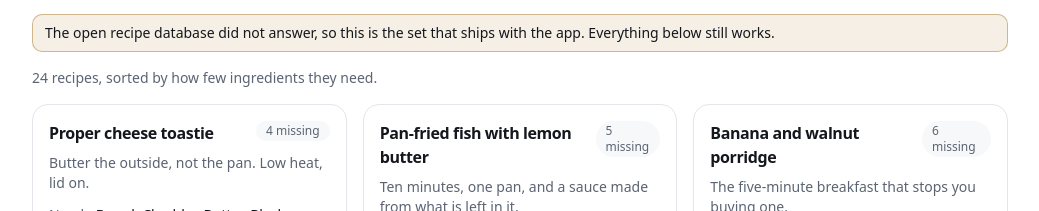
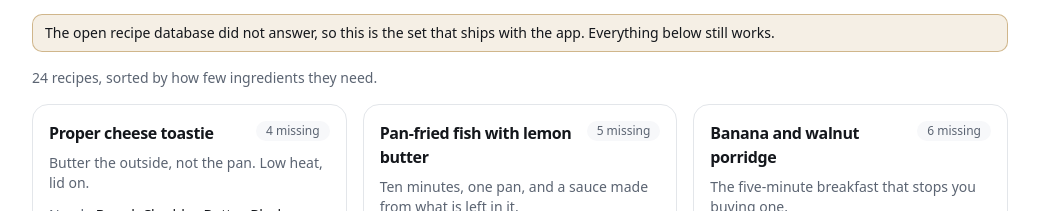
Before and after one commit to MrNedNick/pantry, a Next.js app: page / in a window 1280 px wide. Shown: the part 1887-2098 px from the top of the page, without its empty margins (120-1159 px from the left). Built offline with nearby package versions, Linux system fonts and the light colour scheme; no server answers.

Commit message:
fix: issues found in the live run

```diff
--- a/src/app/layout.tsx
+++ b/src/app/layout.tsx
@@ -5,6 +5,7 @@ import { site } from '@/content/site'
 import './globals.css'
 
 export const metadata: Metadata = {
+  ...(site.demo ? { metadataBase: new URL(site.demo) } : {}),
   title: {
     default: `${site.name} — ${site.tagline.toLowerCase()}`,
     template: `%s — ${site.name}`,
--- a/src/app/recipes/[slug]/page.tsx
+++ b/src/app/recipes/[slug]/page.tsx
@@ -6,6 +6,7 @@ import { Badge } from '@/components/badge/badge'
 import { BackToResults } from '@/components/pantry/back-to-results'
 import { PantryAwareIngredients } from '@/components/pantry/pantry-aware-ingredients'
 import { PickRecipeButton } from '@/components/pantry/pick-recipe-button'
+import { site } from '@/content/site'
 import { getKitchenSlugs, getRecipeBySlug } from '@/lib/pantry/source'
 
 /**
@@ -46,7 +47,9 @@ export async function generateMetadata({
   return {
     title: recipe.title,
     description: recipe.summary,
-    alternates: { canonical: `/recipes/${recipe.slug}` },
+    // Only once there is an origin to resolve it against — a canonical
+    // pointing at localhost is worse than none.
+    alternates: site.demo ? { canonical: `/recipes/${recipe.slug}` } : undefined,
   }
 }
 
--- a/src/components/pantry/recipe-card.tsx
+++ b/src/components/pantry/recipe-card.tsx
@@ -35,7 +35,10 @@ export function RecipeCard({
             {recipe.title}
           </Link>
         </h3>
-        <Badge tone={ready ? 'success' : missing.length <= 2 ? 'warning' : 'neutral'}>
+        <Badge
+          tone={ready ? 'success' : missing.length <= 2 ? 'warning' : 'neutral'}
+          className="shrink-0 whitespace-nowrap"
+        >
           {ready ? 'Ready to cook' : `${missing.length} missing`}
         </Badge>
       </div>
--- a/src/components/pantry/recipe-list.tsx
+++ b/src/components/pantry/recipe-list.tsx
@@ -39,6 +39,8 @@ export async function RecipeList({
   }
 
   const nothingReady = have.length > 0 && ready.length === 0
+  // Enough to browse without turning the page into a wall of cards.
+  const visible = matched.slice(0, 24)
 
   return (
     <>
@@ -55,6 +57,9 @@ export async function RecipeList({
         {have.length === 0
           ? `${matched.length} recipes, sorted by how few ingredients they need.`
           : `${ready.length} of ${matched.length} recipes need nothing else.`}
+        {matched.length > visible.length
+          ? ` Showing the closest ${visible.length}.`
+          : ''}
       </p>
       {nothingReady ? (
         <div className="mt-4">
@@ -68,7 +73,7 @@ export async function RecipeList({
       ) : null}
 
       <ul className="mt-4 grid gap-4 @md:grid-cols-2 @4xl:grid-cols-3">
-        {matched.slice(0, 24).map((match) => (
+        {visible.map((match) => (
           <li key={match.recipe.id} className="min-w-0">
             <RecipeCard match={match} have={have} picked={picked} />
           </li>
--- a/src/content/site.ts
+++ b/src/content/site.ts
@@ -4,8 +4,12 @@ export const site = {
   tagline: 'Cook from what you already have',
   repo: 'https://github.com/MrNedNick/pantry',
   readme: 'https://github.com/MrNedNick/pantry#readme',
-  /** Filled in once the demo is deployed; the footer hides the link until then. */
-  demo: '',
+  /**
+   * The deployed origin, set at build time via `NEXT_PUBLIC_SITE_URL`. Empty
+   * until the app is deployed: the footer hides its link and the pages leave
+   * out a canonical rather than pointing one at localhost.
+   */
+  demo: process.env.NEXT_PUBLIC_SITE_URL ?? '',
 
   hero: {
     eyebrow: 'Recipe matching, computed on the server',
```
Also changed, not shown: src/app/icon.svg (added), 1 other file (tests, documents, lock files or other folders).
